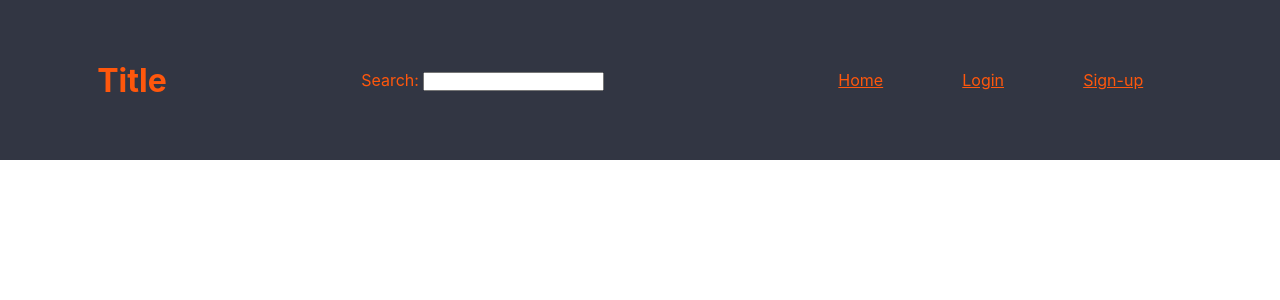
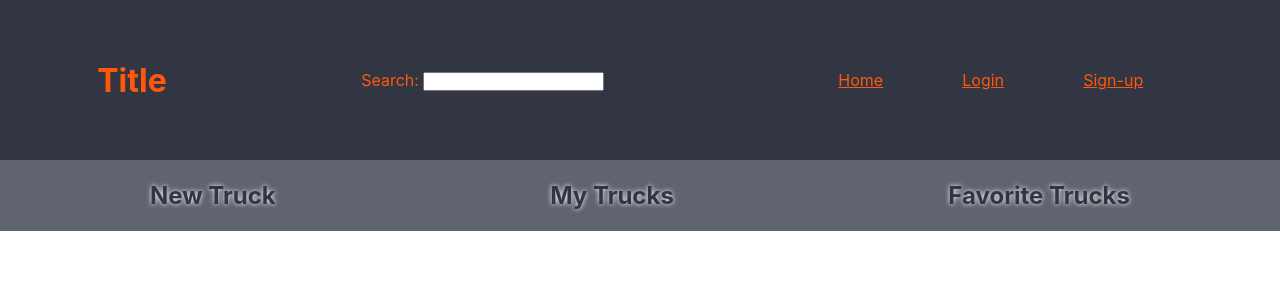
Before and after one commit to Food-Truck-BWPT/frontend, a React (Create React App) app in the folder foodtrucker/: page /profile in a window 1280 px wide. Shown: the top 300 px of the page. Built offline with nearby package versions, Linux system fonts and the light colour scheme.

Commit message:
setting up the user nava and form

```diff
--- a/foodtrucker/src/components/Content.js
+++ b/foodtrucker/src/components/Content.js
@@ -1,6 +1,7 @@
 import React from "react"
 import Login from "./login/loginForm"
 import Signup from "./login/signupForm"
+import Profile from "./profile/Profile"
 import {Route} from "react-router-dom"
 
 function Content() {
@@ -12,6 +13,9 @@ function Content() {
             <Route path="/register">
                 <Signup />
             </Route>
+            <Route path="/profile">
+                <Profile />
+            </Route>
         </div>
     )
 }
--- a/foodtrucker/src/components/login/loginForm.js
+++ b/foodtrucker/src/components/login/loginForm.js
@@ -3,6 +3,7 @@ import styled from "styled-components";
 import * as Yup from "yup";
 
 // STYLING ************
+
 
 const LoginForm = styled.form`
   /* border: 1px solid white; */
--- a/foodtrucker/src/components/login/signupForm.js
+++ b/foodtrucker/src/components/login/signupForm.js
@@ -52,6 +52,7 @@ const Signup = () => {
     password: "",
     isVendor: "",
   });
+
   const [buttonDisabled, setButtonDisabled] = useState(true);
 
   const handleSubmit = (event) => {
--- /dev/null
+++ b/foodtrucker/src/components/profile/Profile.js
@@ -0,0 +1,17 @@
+import React from "react"
+import VendorNav from "./VendorNav"
+import NewFoodTruck from "./foodTruckForm"
+import {Route} from "react-router-dom"
+
+function Profile() {
+    return (
+        <section>
+            <VendorNav />
+            <Route path="/newtruck">
+                <NewFoodTruck />
+            </Route>
+        </section>
+    )
+}
+
+export default Profile
--- /dev/null
+++ b/foodtrucker/src/components/profile/VendorNav.js
@@ -0,0 +1,40 @@
+import React from "react"
+import {Link} from "react-router-dom"
+import styled from "styled-components"
+
+const VendorNavi = styled.nav`
+    background-color: #606470;
+    padding: 1%;
+    display: flex;
+    justify-content: space-around;
+    a {
+        color: #323643;
+        font-weight: bold;
+        font-size: 1.5rem;
+        text-decoration: none;
+        text-shadow: 0px 0px 5px white;
+        border-radius: 1rem;
+        transition: .5s;
+        padding: .5rem;
+        &:hover {
+            color: #f7f7f7;
+            background-color: #323643;
+            border-radius: 1rem;
+            transition: .5s;
+        }
+    }
+`
+
+function VendorNav() {
+    return (
+        <VendorNavi>
+            {/* create new truck */}
+            <Link to="/newtruck">New Truck</Link>
+            {/* edit and delete trucks */}
+            <Link>My Trucks</Link>
+            <Link>Favorite Trucks</Link>
+        </VendorNavi>
+    )
+}
+
+export default VendorNav
--- /dev/null
+++ b/foodtrucker/src/components/profile/foodTruckForm.js
@@ -0,0 +1,81 @@
+import React from "react"
+
+function NewFoodTruck() {
+    return(
+        <form>
+            <label>Truck Name:
+                <input
+                name="truckName"
+                type="text"
+                ></input>
+            </label>
+            <label>Image:
+                <input
+                name="truckImage"
+                ></input>
+            </label>
+            <label>Cuisine Type:
+                <input
+                name="foodType"
+                type="text"
+                ></input>
+            </label>
+            <label>Address:
+                <input
+                name="address"
+                type="text"
+                ></input>
+            </label>
+            <label>Latitude:
+                <input
+                name="lat"
+                type="text"
+                ></input>
+            </label>
+            <label>Longitude:
+                <input
+                name="long"
+                type="text"
+                ></input>
+            </label>
+            <label>Departing Time:
+                <input
+                name="departTime"
+                type="time"
+                ></input>
+            </label>
+            <label>Next Address:
+                <input
+                name="nextAddress"
+                type="text"
+                ></input>
+            </label>
+            <label>Next Latitude:
+                <input
+                name="nextLat"
+                type="text"
+                ></input>
+            </label>
+            <label>Next Longitude:
+                <input
+                name="nextLong"
+                type="text"
+                ></input>
+            </label>
+            <label>Arrival Time:
+                <input
+                name="arrival"
+                type="time"
+                ></input>
+            </label>
+            <label>Next Departure:
+                <input
+                name="nextDepart"
+                type="time"
+                ></input>
+            </label>
+        </form>
+    )
+}
+
+export default NewFoodTruck
```
Also changed, not shown: foodtrucker/src/components/Nav.js (deleted), foodtrucker/src/components/User.js (added).
